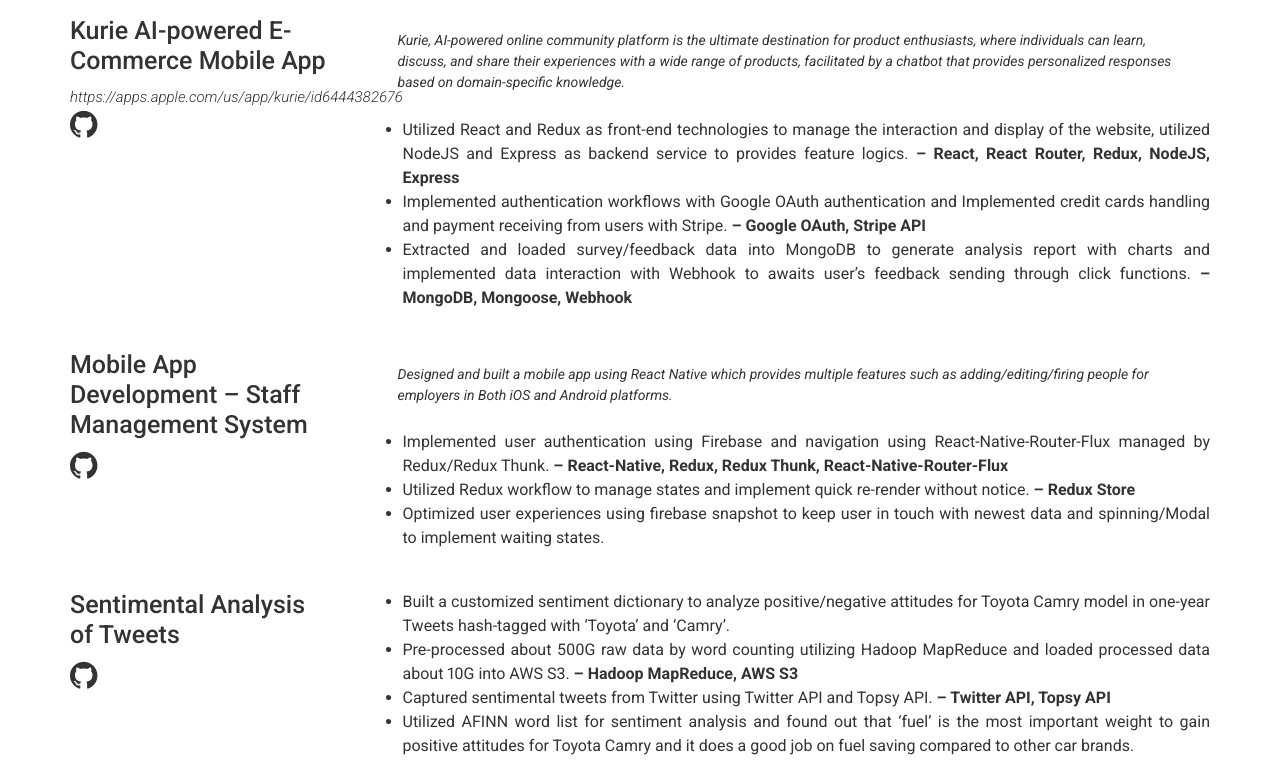
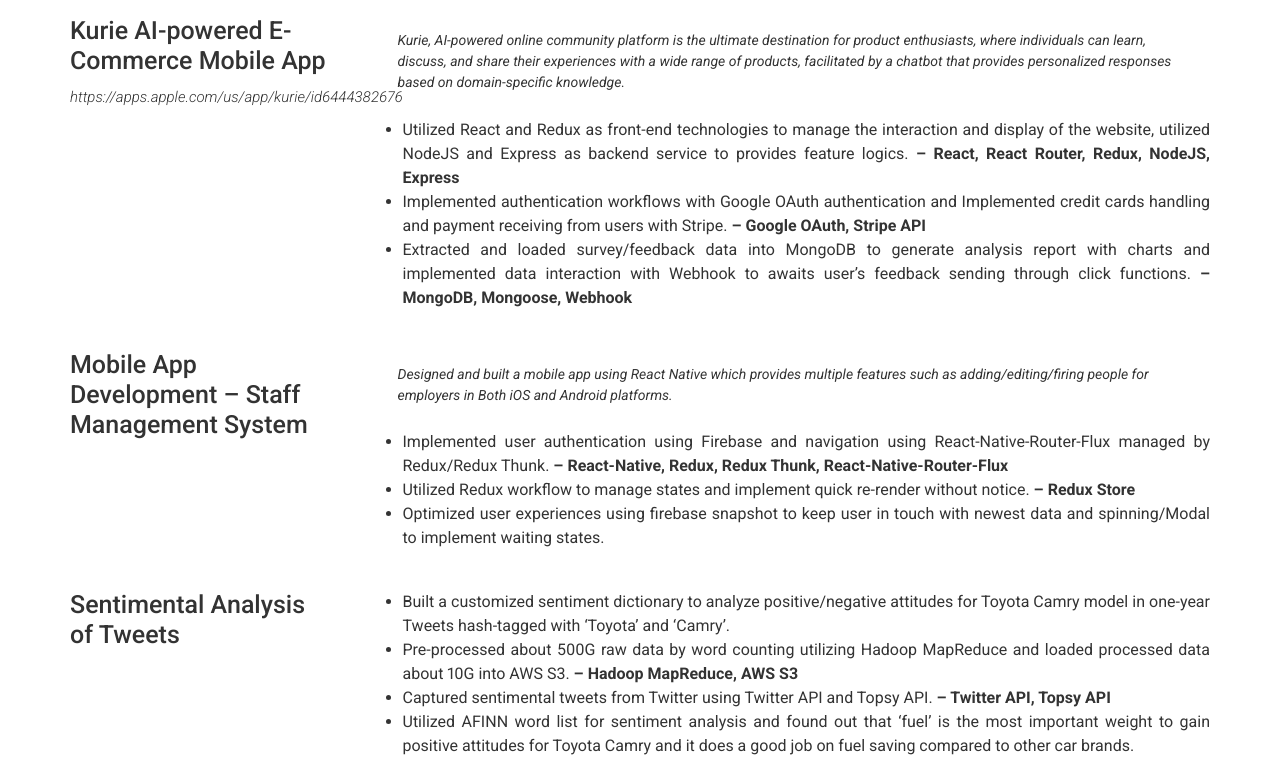
Before and after one commit to Travisliang001/online-cv, a Jekyll site: the page built from index.md, in a window 1280 px wide. Shown: the part 641-1419 px from the top of the page. Built offline with Jekyll 4.4.1, drawn with Linux system fonts in a browser that asks for light colours.

Commit message:
Update projects.html

```diff
--- a/_includes/projects.html
+++ b/_includes/projects.html
@@ -7,11 +7,11 @@
         {%- if project.link -%}
           {% include a.html href=project.link class="project-link" %}{{ project.link }}</a>
         {%- endif -%}
-        <p class="no-print">
+<!--         <p class="no-print">
           <a href="https://github.com/{{ project.github }}" target="_blank">
             <i class="fa fa-github" title="{{ project.name }} Github link"></i>
           </a>
-        </p>
+        </p> -->
       </div>
       <div class="col-xs-12 col-sm-8 col-md-9 col-print-12">
         {%- if project.quote -%}
```
